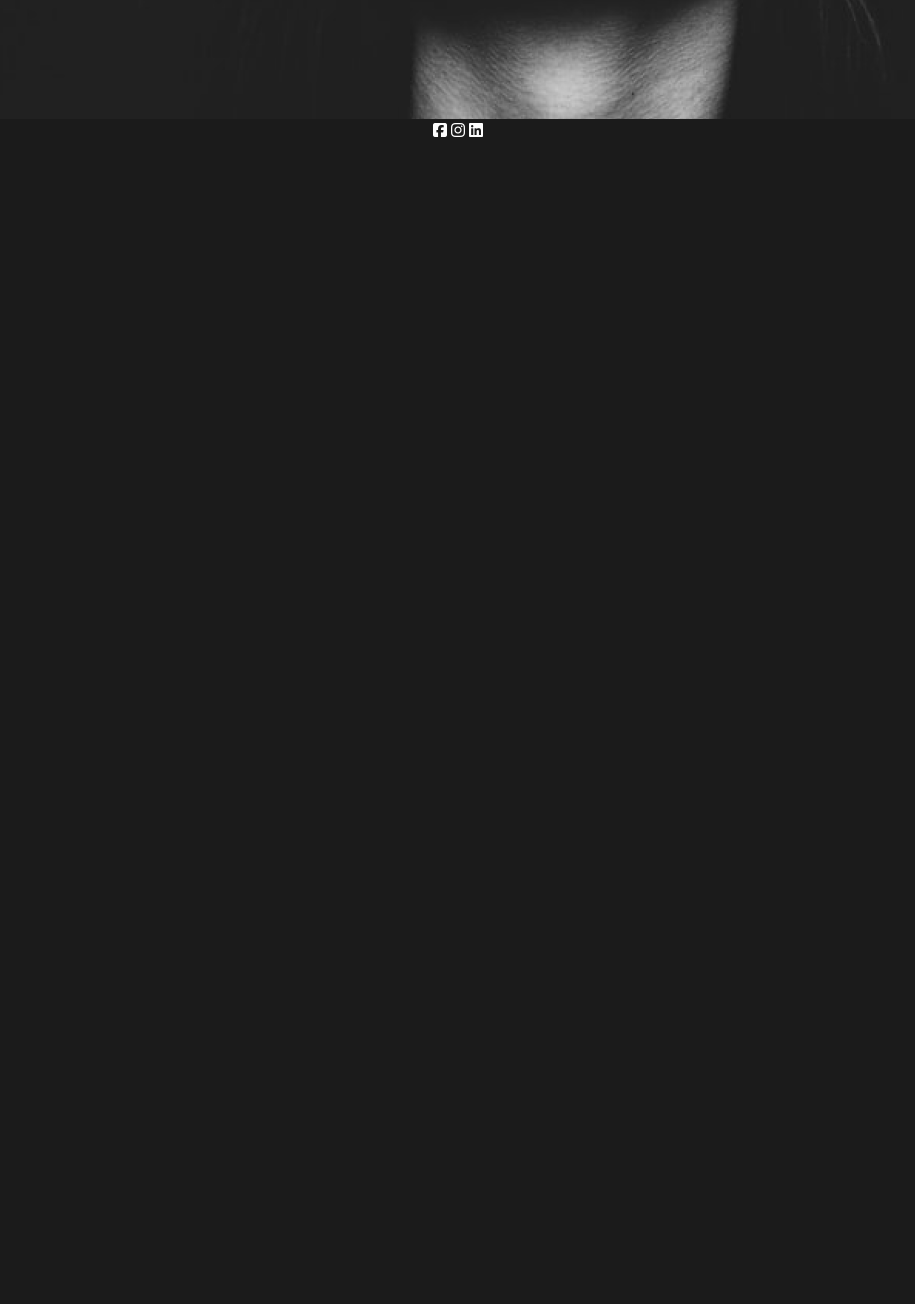
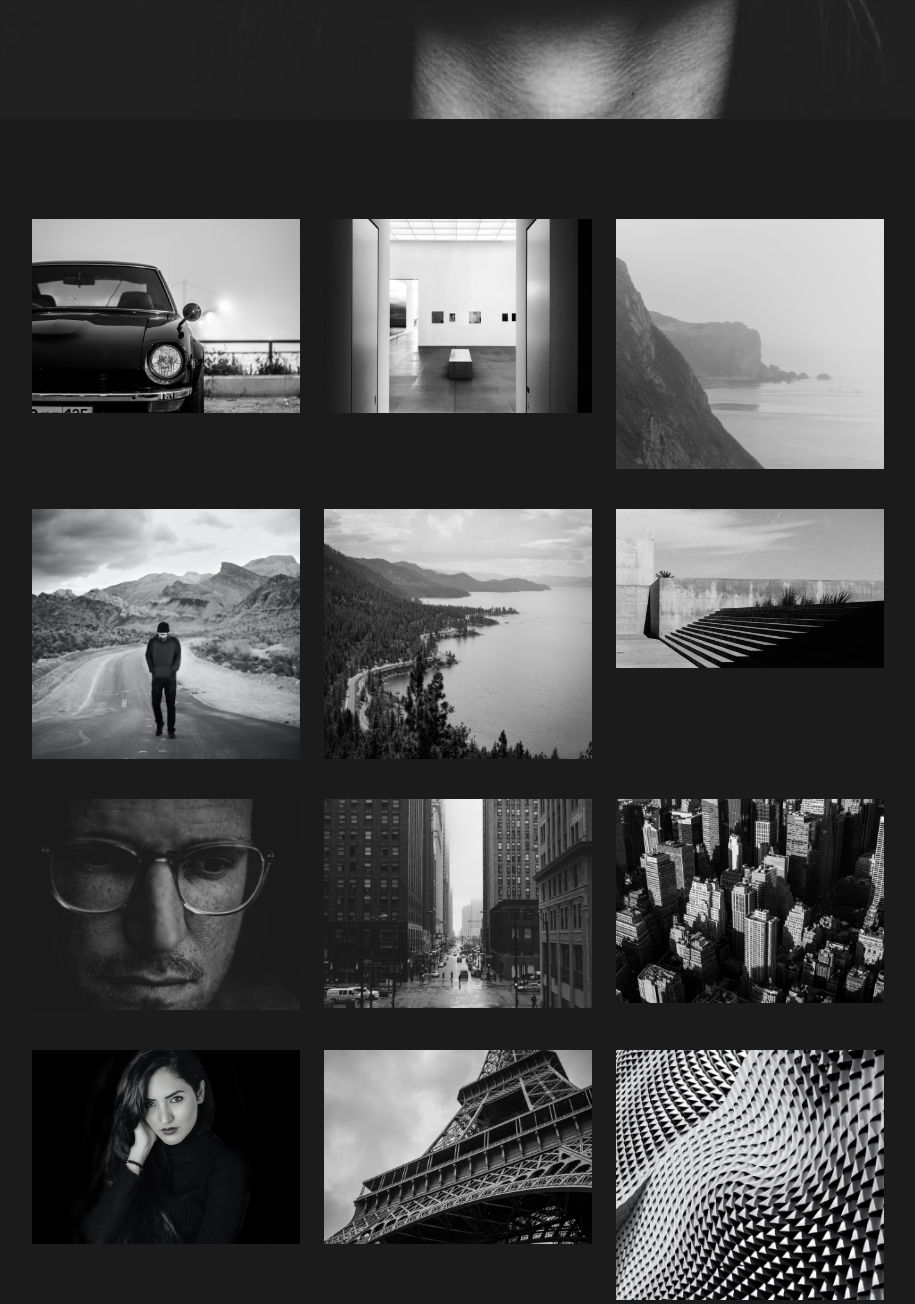
Before and after one commit to dionne-tucker/SheCodes-Photography-responsive, a plain HTML site: page index.html in a window 1280 px wide. Shown: the part 781-2085 px from the top of the page, without its empty margins (182-1097 px from the left). Before the commit the page ends 924 px from the top, so only its background shows below. Drawn offline with nearby package versions, Linux system fonts and the light colour scheme.

Commit message:
added main content grid

```diff
--- a/index.html
+++ b/index.html
@@ -44,6 +44,28 @@
       </p>
       <a href="#">Get Started</a>
     </section>
+  <div class="container main-content">
+    <div class="row main-content-row">
+      <div class="col"><img class="img-fluid" src="images/107.png" alt=""></div>
+      <div class="col"><img class="img-fluid" src="images/108.png" alt=""></div>
+      <div class="col"><img class="img-fluid" src="images/109.png" alt=""></div>
+    </div>
+    <div class="row main-content-row">
+      <div class="col"><img class="img-fluid" src="images/110.png" alt=""></div>
+      <div class="col"><img class="img-fluid" src="images/111.png" alt=""></div>
+      <div class="col"><img class="img-fluid" src="images/112.png" alt=""></div>
+    </div>
+    <div class="row main-content-row">
+      <div class="col"><img class="img-fluid" src="images/113.png" alt=""></div>
+      <div class="col"><img class="img-fluid" src="images/114.png" alt=""></div>
+      <div class="col"><img class="img-fluid" src="images/115.png" alt=""></div>
+    </div>
+    <div class="row main-content-row">
+      <div class="col"><img class="img-fluid" src="images/116.png" alt=""></div>
+      <div class="col"><img class="img-fluid" src="images/117.png" alt=""></div>
+      <div class="col"><img class="img-fluid" src="images/118.png" alt=""></div>
+    </div>
+  </div>
     <footer>
       <i class="fa-brands fa-facebook-square"></i>
       <i class="fa-brands fa-instagram"></i>
--- a/src/style.css
+++ b/src/style.css
@@ -70,10 +70,10 @@ nav a {
   border-radius: 50px;
 }
 
-.container {
-  padding: 100px 0;
+.main-content {
+  padding: 100px 144px;
 }
 
-.container img {
-  max-width: 100%;
+.main-content-row {
+  margin-bottom: 40px;
 }
```
Also changed, not shown: images/113.png (added), images/114.png (added), images/115.png (added), images/116.png (added), images/117.png (added), images/118.png (added).
